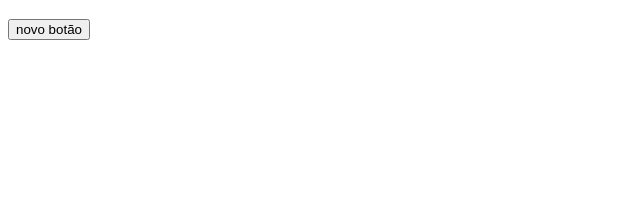
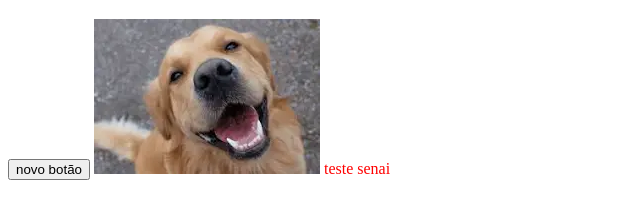
Before and after one commit to RafaelLC1914/Senai, a plain HTML site: page index.html in a window 1280 px wide. Shown: the part 61-280 px from the top of the page, without its empty margins (0-640 px from the left). Drawn offline with Linux system fonts and the light colour scheme.

Commit message:
novo commit

```diff
--- a/index.html
+++ b/index.html
@@ -8,5 +8,7 @@
 <body>
     <h1>ola, esse é o meu código HTML.</h1>
     <button>novo botão</button>
+    <img src="download.webp">
+    <font color = "red">teste senai</font>
 </body>
 </html>
```
Also changed, not shown: download.webp (added).
